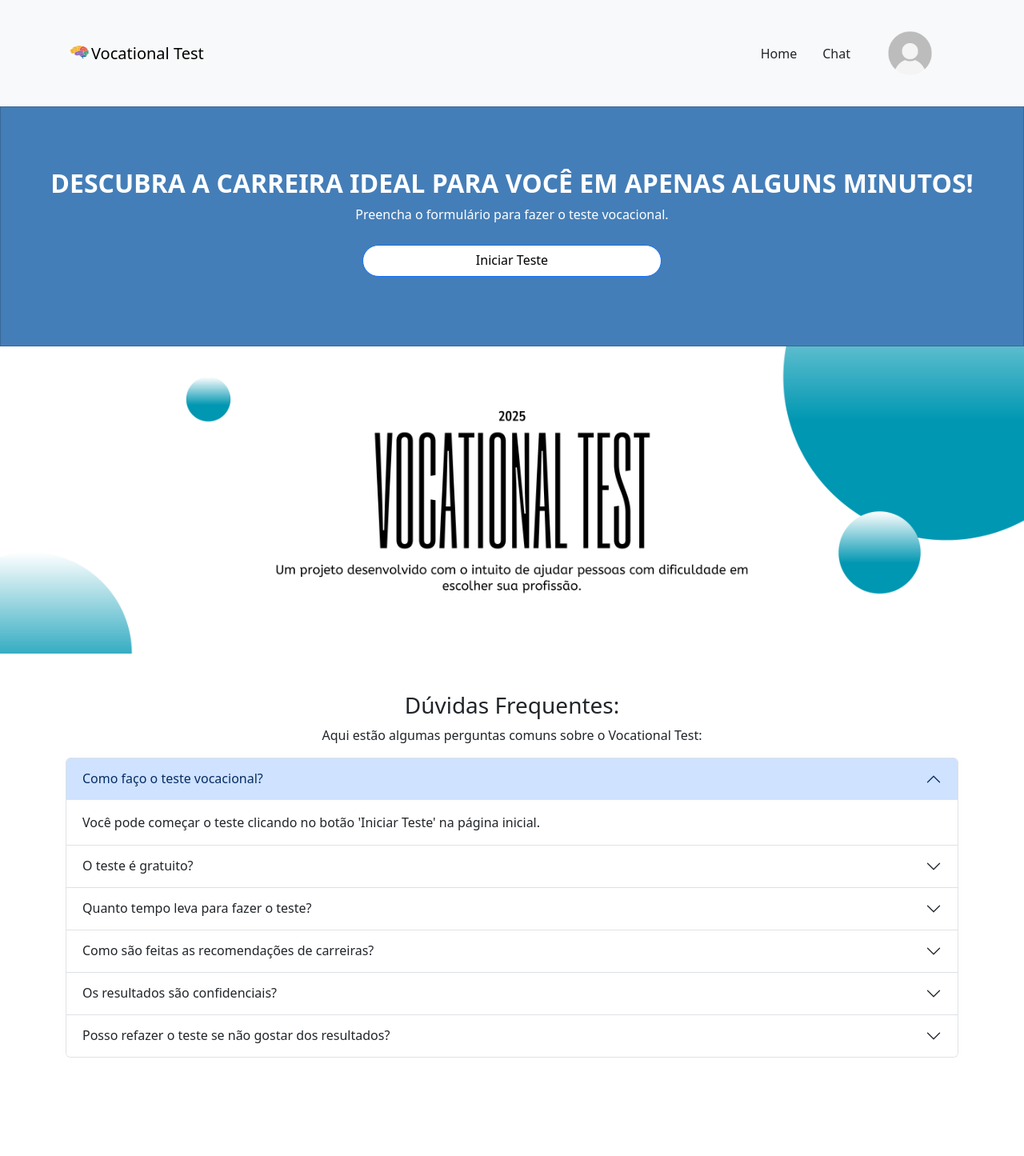
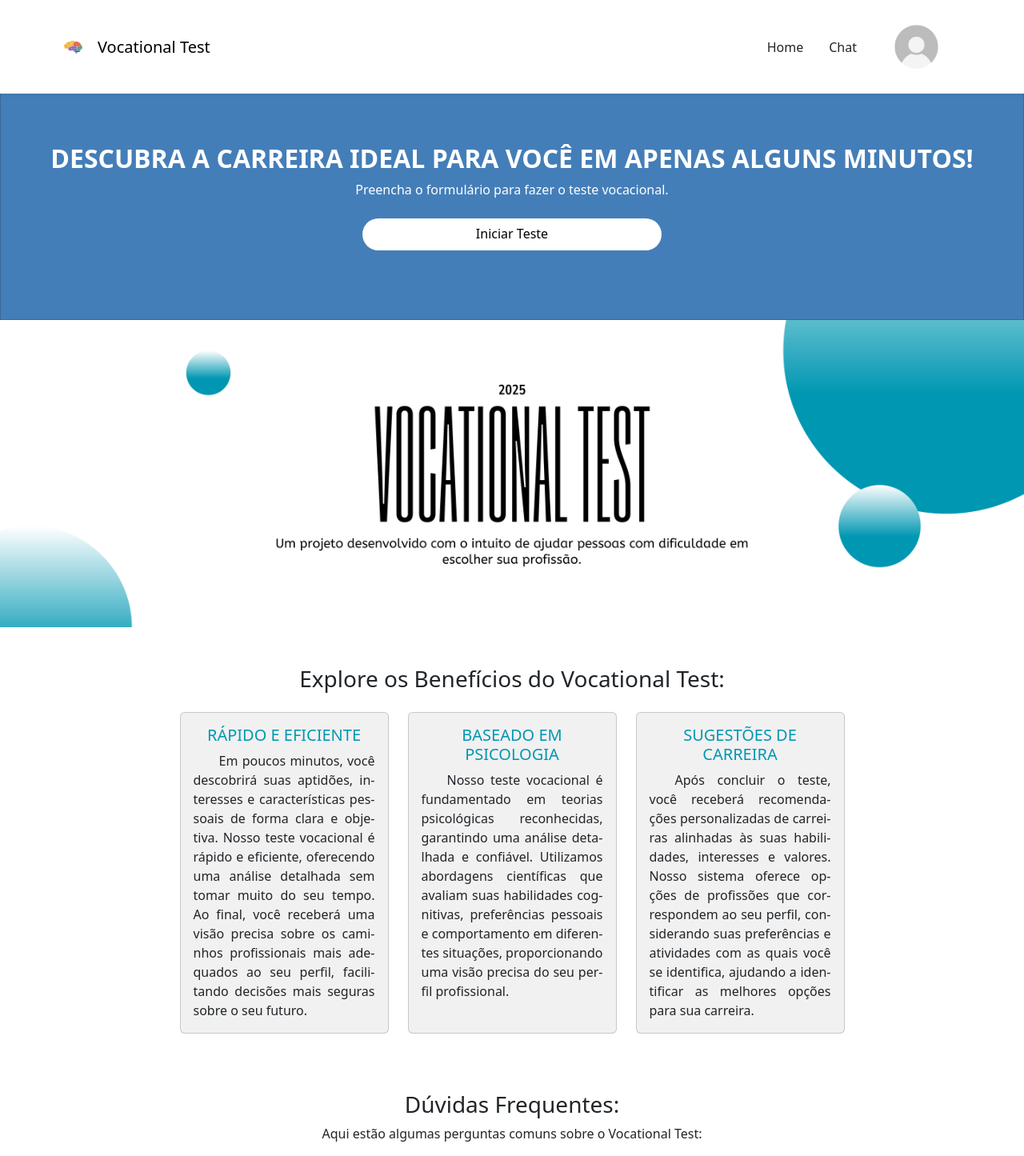
Before and after one commit to eduarda-guimaraes/Vocational-Test, a React (Vite) app in the folder frontend/: page / in a window 1280 px wide. Shown: the top 1445 px of the page at 80% size. Before the commit the page ends 1370 px from the top, so only its background shows below. Built offline with nearby package versions, Linux system fonts and the light colour scheme.

Commit message:
Botões foram linkados

```diff
--- a/frontend/src/components/header.jsx
+++ b/frontend/src/components/header.jsx
@@ -0,0 +1,29 @@
+import React from 'react';
+import { Link } from 'react-router-dom';
+import 'bootstrap/dist/css/bootstrap.min.css';
+import '../styles/global.css';
+import '../styles/form.css';
+
+function Header() {
+  return (
+    <header>
+      <nav className="navbar fixed-top bg-white shadow-sm p-3">
+        <div className="container-fluid mx-5">
+          <a className="navbar-brand d-flex align-items-center" href="#">
+            <img src="/logo.png" alt="Logo" width="30" height="24" className="d-inline-block align-text-top" />
+            <span className="ms-3">Vocational Test</span>
+          </a>
+          <div className="d-flex ms-auto align-items-center">
+            <Link className="nav-link mx-3" to="/">Home</Link>
+            <Link className="nav-link mx-3" to="/chat">Chat</Link>
+            <Link className="nav-link mx-3" to="/perfil">
+              <img src="/iconevazio.png" alt="Ícone de cadastro" width="85" height="85" />
+            </Link>
+          </div>
+        </div>
+      </nav>
+    </header>
+  );
+}
+
+export default Header;
--- a/frontend/src/pages/chat.jsx
+++ b/frontend/src/pages/chat.jsx
@@ -1,10 +1,19 @@
 import React from 'react';
+import Header from '../components/header';
+import '../styles/global.css';
+import '../styles/form.css';
 
 function Chat() {
   return (
-    <div>
-      <h1>Chat</h1>
-    </div>
+    <>
+      <Header />
+      <div style={{ height: '100px' }} />
+
+      <div className="container mt-5">
+        <h1>Página de Chat</h1>
+        {/* Conteúdo do chat aqui */}
+      </div>
+    </>
   );
 }
 
--- a/frontend/src/pages/home.jsx
+++ b/frontend/src/pages/home.jsx
@@ -1,41 +1,76 @@
 import React from 'react';
-import { Link } from 'react-router-dom';
+import Header from '../components/header'; // Importa o componente de cabeçalho
 import 'bootstrap/dist/css/bootstrap.min.css';
 import '../styles/global.css';
 import '../styles/form.css';
+import { Link } from 'react-router-dom';
 
 function Home() {
   return (
     <>
-      <header>
-        <nav className="navbar sticky-top bg-body-tertiary p-4">
-          <div className="container-fluid mx-5">
-            <a className="navbar-brand" href="#">
-              <img src="/logo.png" alt="Logo" width="30" height="24" className="d-inline-block align-text-top" />
-              Vocational Test
-            </a>
-            <div className="d-flex ms-auto align-items-center">
-              <Link className="nav-link mx-3" to="/">Home</Link>
-              <Link className="nav-link mx-3" to="/chat">Chat</Link>
-              <Link className="nav-link mx-3" to="/perfil">
-                <img src="/iconevazio.png" alt="Ícone de cadastro" width="85" height="85" />
-              </Link>
-            </div>
-          </div>
-        </nav>
-      </header>
+      <Header />
 
-      <div className="container-fluid p-0">
+      <div style={{ height: '100px' }} />
+
+      <div className="container-fluid p-0" style={{ paddingTop: '100px' }}>
+
         <div className="card w-100 m-0 rounded-0" style={{ backgroundColor: '#447eb8', height: '300px' }}>
           <div className="card-body d-flex flex-column align-items-center justify-content-center text-white">
             <h2 className="fw-bold">DESCUBRA A CARREIRA IDEAL PARA VOCÊ EM APENAS ALGUNS MINUTOS!</h2>
             <p className="card-text">Preencha o formulário para fazer o teste vocacional.</p>
-            <a href="#" className="btn btn-primary" style={{ color: '#000000', backgroundColor: '#ffffff', marginTop: 10, marginBottom: 10, width: '30%', height: 40, borderRadius: 50 }}>Iniciar Teste</a>
+            <Link to="/chat" className="btn btn-iniciar-teste mt-2 mb-2">
+  Iniciar Teste
+</Link>
+
           </div>
         </div>
       </div>
 
+
+
       <img src="/banner.png" alt="banner demonstrativo" className="w-100" />
+
+      <div className="container my-5">
+        <h3 className="text-center">Explore os Benefícios do Vocational Test:</h3>
+        <div className="row justify-content-center mt-4">
+          {/* Card 1 */}
+          <div className="col-md-3 mb-4">
+            <div className="card" style={{ backgroundColor: '#f1f1f1', height: '100%' }}>
+              <div className="card-body text-center">
+                <h5 className="card-title" style={{ color: '#0097B2' }}>RÁPIDO E EFICIENTE</h5>
+                <p className="card-text text-justified">
+                  Em poucos minutos, você descobrirá suas aptidões, interesses e características pessoais de forma clara e objetiva.
+                  Nosso teste vocacional é rápido e eficiente, oferecendo uma análise detalhada sem tomar muito do seu tempo. Ao final, você receberá uma visão precisa sobre os caminhos profissionais mais adequados ao seu perfil, facilitando decisões mais seguras sobre o seu futuro.
+                </p>
+              </div>
+            </div>
+          </div>
+          {/* Card 2 */}
+          <div className="col-md-3 mb-4">
+            <div className="card" style={{ backgroundColor: '#f1f1f1', height: '100%' }}>
+              <div className="card-body text-center">
+                <h5 className="card-title" style={{ color: '#0097B2' }}>BASEADO EM PSICOLOGIA</h5>
+                <p className="card-text text-justified">
+                  Nosso teste vocacional é fundamentado em teorias psicológicas reconhecidas, garantindo uma análise detalhada e confiável.
+                  Utilizamos abordagens científicas que avaliam suas habilidades cognitivas, preferências pessoais e comportamento em diferentes situações, proporcionando uma visão precisa do seu perfil profissional.
+                </p>
+              </div>
+            </div>
+          </div>
+          {/* Card 3 */}
+          <div className="col-md-3 mb-4">
+            <div className="card" style={{ backgroundColor: '#f1f1f1', height: '100%' }}>
+              <div className="card-body text-center">
+                <h5 className="card-title" style={{ color: '#0097B2' }}>SUGESTÕES DE CARREIRA</h5>
+                <p className="card-text text-justified">
+                  Após concluir o teste, você receberá recomendações personalizadas de carreiras alinhadas às suas habilidades, interesses e valores.
+                  Nosso sistema oferece opções de profissões que correspondem ao seu perfil, considerando suas preferências e atividades com as quais você se identifica, ajudando a identificar as melhores opções para sua carreira.
+                </p>
+              </div>
+            </div>
+          </div>
+        </div>
+      </div>
 
       <div className="container my-5" id="scrollspyHeading3">
         <h3 className="text-center">Dúvidas Frequentes:</h3>
@@ -98,6 +133,9 @@ function Home() {
           ))}
         </div>
       </div>
+
+
+
     </>
   );
 }
--- a/frontend/src/pages/perfil.jsx
+++ b/frontend/src/pages/perfil.jsx
@@ -1,11 +1,19 @@
 import React from 'react';
+import Header from '../components/header';
+import '../styles/global.css';
+import '../styles/form.css';
 
 function Perfil() {
   return (
-    <div>
-      <h1>Perfil</h1>
-      <p>Bem-vindo ao seu perfil. Aqui você pode gerenciar suas informações e configurações.</p>
-    </div>
+    <>
+      <Header />
+      <div style={{ height: '100px' }} />
+
+      <div className="container mt-5">
+        <h1>Seu Perfil</h1>
+        {/* Informações do perfil aqui */}
+      </div>
+    </>
   );
 }
 
--- a/frontend/src/styles/form.css
+++ b/frontend/src/styles/form.css
@@ -0,0 +1,5 @@
+*{
+    padding: 0%;
+    margin: 0%;
+    box-sizing: border-box;
+}
--- a/frontend/src/styles/global.css
+++ b/frontend/src/styles/global.css
@@ -0,0 +1,54 @@
+*{
+    padding: 0%;
+    margin: 0%;
+    box-sizing: border-box;
+}
+
+.navbar {
+    z-index: 1030; /* Garante que fique acima de outros elementos */
+    background-color: #ffffff !important; /* Cor de fundo consistente */
+    box-shadow: 0 2px 4px rgba(0,0,0,0.1); /* Pequena sombra para destacar */
+  }
+
+.text-justified {
+    text-align: justify;
+    text-indent: 2em; /* Adiciona um recuo no início do parágrafo */
+    hyphens: auto;  /* Permite a quebra de palavras, evitando grandes espaços */
+  }
+
+  .nav-link {
+    position: relative;
+    text-decoration: none;
+  }
+
+  .nav-link::after {
+    content: '';
+    position: absolute;
+    bottom: 0;
+    left: 0;
+    width: 0;
+    height: 2px;
+    background-color: #4BB6C9;
+    transition: width 0.3s ease;
+  }
+
+  .nav-link:hover::after {
+    width: 100%;
+  }
+
+  .btn-iniciar-teste {
+    color: #000000;
+    background-color: #ffffff;
+    border-radius: 50px;
+    width: 30%;
+    height: 40px;
+    transition: all 0.3s ease;
+    font-weight: 500;
+  }
+
+  .btn-iniciar-teste:hover {
+    background-color: #0097B2;
+    color: #ffffff;
+    transform: translateY(-2px);
+
+  }
```
Also changed, not shown: frontend/src/index.css (deleted).
